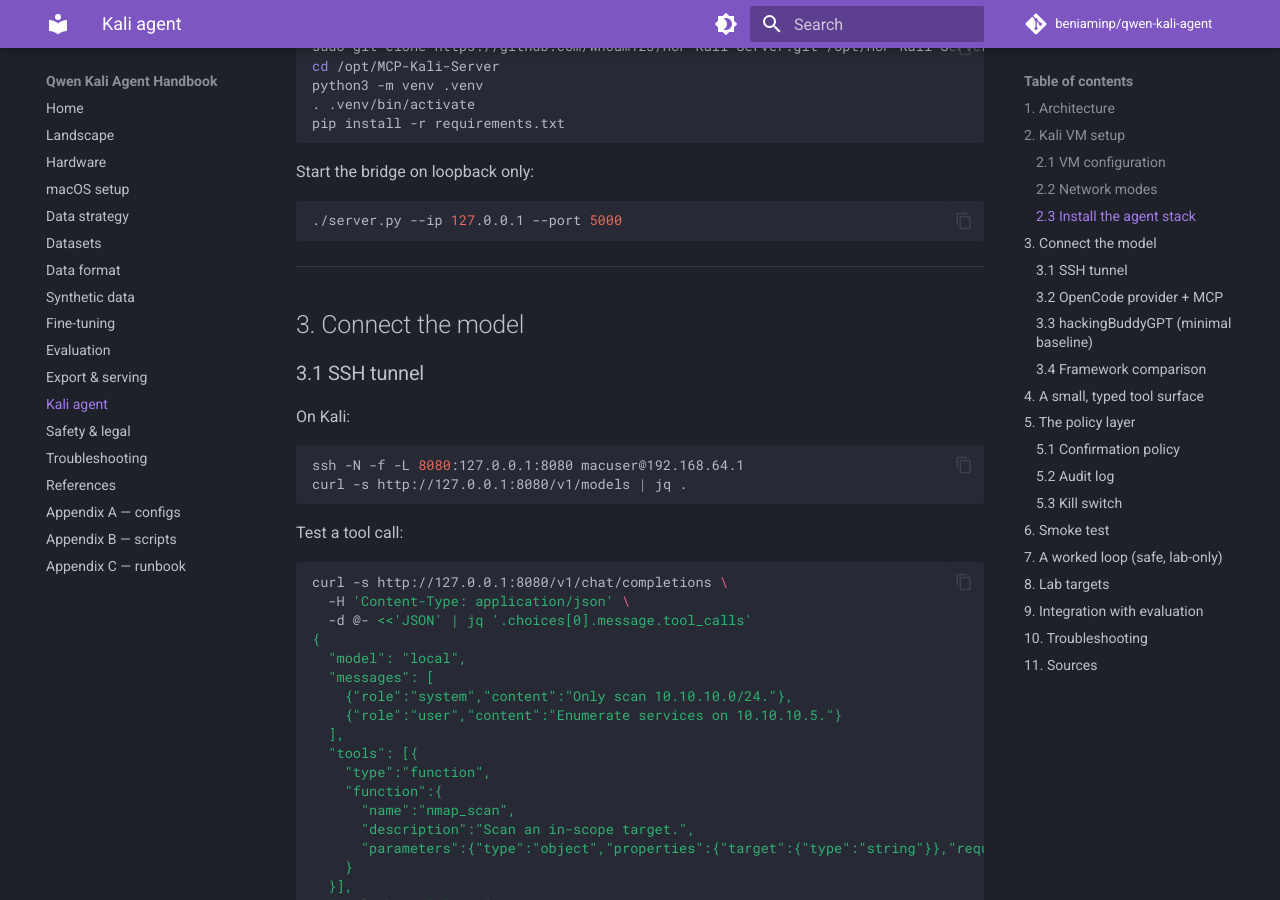
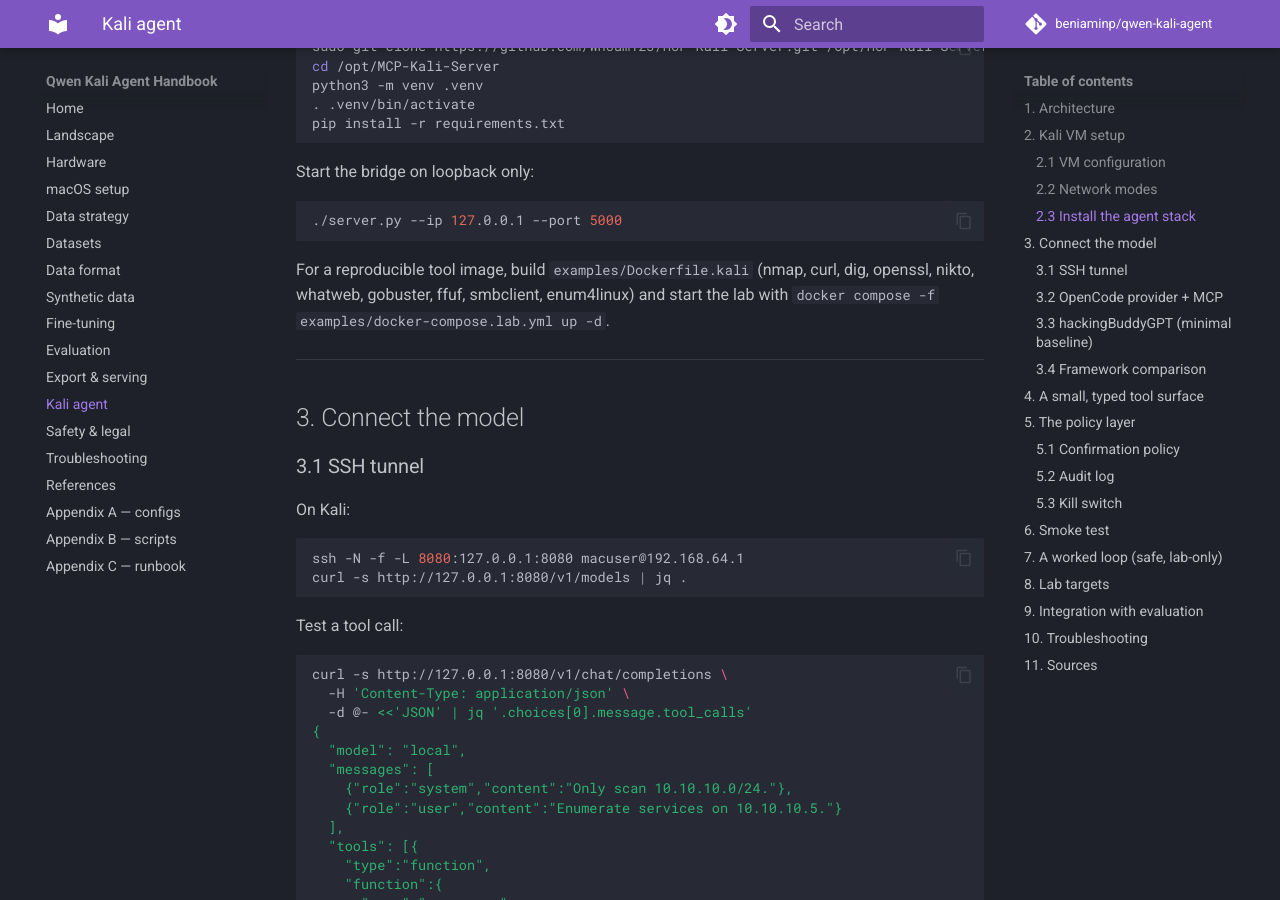
Before and after one commit to beniaminp/qwen-kali-agent, an MkDocs documentation site: the page built from docs/11-kali-agent.md, in a window 1280 px wide and 900 px high, scrolled down 2430 px. Built offline with MkDocs 1.6.1 and Material for MkDocs 9.7.7, drawn with Linux system fonts in a browser that asks for light colours; comment, search, counter and statistics services are not loaded.

Commit message:
chore: add lab image, requirements and env template

````diff
--- a/docs/11-kali-agent.md
+++ b/docs/11-kali-agent.md
@@ -104,6 +104,8 @@
 ```bash
 ./server.py --ip 127.0.0.1 --port 5000
 ```
+
+For a reproducible tool image, build `examples/Dockerfile.kali` (nmap, curl, dig, openssl, nikto, whatweb, gobuster, ffuf, smbclient, enum4linux) and start the lab with `docker compose -f examples/docker-compose.lab.yml up -d`.
 
 ---
 
````
Also changed, not shown: requirements.txt (added, +11 -0 lines), 3 other files.
